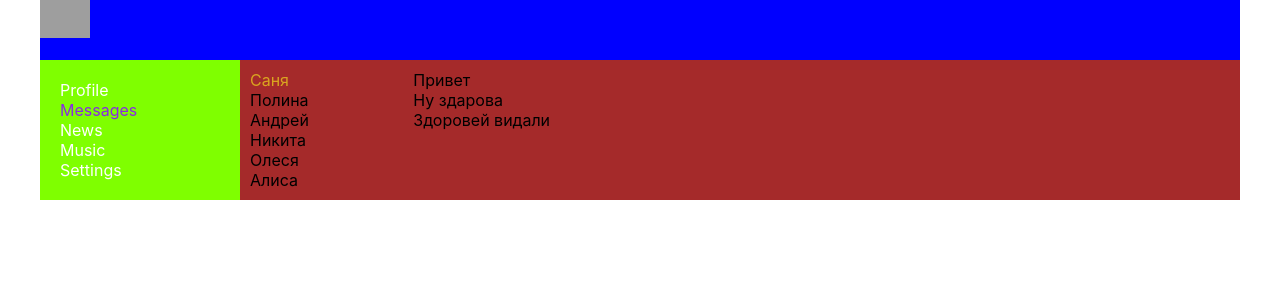
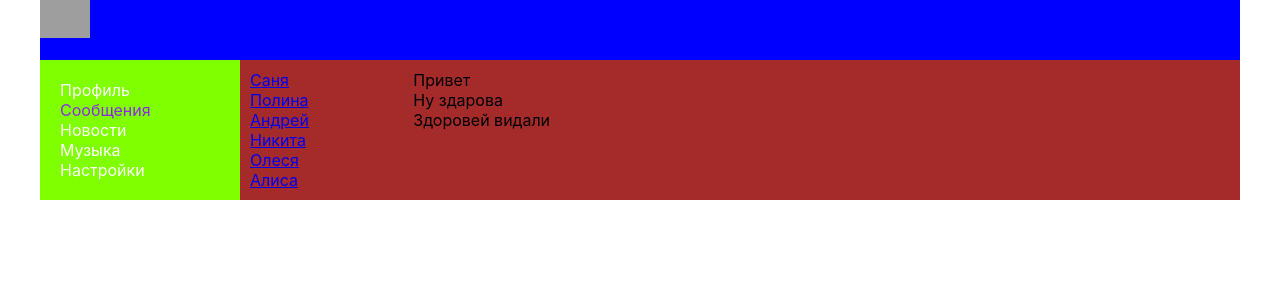
Before and after one commit to BSstart2017/Proekt, a React (Create React App) app: page /Dialogs in a window 1280 px wide. Shown: the top 300 px of the page. Built offline with nearby package versions, Linux system fonts and the light colour scheme; grey boxes are pictures that could not be loaded.

Commit message:
Konec_22

```diff
--- a/src/Components/Dialogs/Dialogs.js
+++ b/src/Components/Dialogs/Dialogs.js
@@ -1,16 +1,29 @@
 import React from "react";
 import s from './Dialogs.module.css';
+import {NavLink} from "react-router-dom";
 
 const Dialogs = () => {
     return (
         <div className={s.Dialogs}>
             <div className={s.DialogsItem}>
-                <div className={s.Dialog + ' ' + s.activeItem}>Саня</div>
-                <div className={s.Dialog}>Полина</div>
-                <div className={s.Dialog}>Андрей</div>
-                <div className={s.Dialog}>Никита</div>
-                <div className={s.Dialog}>Олеся</div>
-                <div className={s.Dialog}>Алиса</div>
+                <div className={s.Dialog}>
+                    <NavLink to='/dialogs/1'>Саня</NavLink>
+                </div>
+                <div className={s.Dialog}>
+                    <NavLink to='/dialogs/2'>Полина</NavLink>
+                </div>
+                <div className={s.Dialog}>
+                    <NavLink to='/dialogs/3'>Андрей</NavLink>
+                </div>
+                <div className={s.Dialog}>
+                    <NavLink to='/dialogs/4'>Никита</NavLink>
+                </div>
+                <div className={s.Dialog}>
+                    <NavLink to='/dialogs/5'>Олеся</NavLink>
+                </div>
+                <div className={s.Dialog}>
+                    <NavLink to='/dialogs/6'>Алиса</NavLink>
+                </div>
             </div>
             <div className={s.Messages}>
                 <div className={s.Message}>Привет</div>
--- a/src/Components/Dialogs/Dialogs.module.css
+++ b/src/Components/Dialogs/Dialogs.module.css
@@ -3,15 +3,13 @@ display: grid;
     grid-template-columns: 2fr 10fr;
 
     padding: 10px;
+
 }
 
 .DialogsItem{
 
 }
 
-.DialogsItem .activeItem{
-    color: goldenrod;
-}
 
 .Messages{
 
--- a/src/Components/Music/Music.js
+++ b/src/Components/Music/Music.js
@@ -4,7 +4,7 @@ import s from './Music.module.css';
 const Music = () => {
     return (
         <div>
-            Music
+            Музыка
         </div>
     )
 }
--- a/src/Components/Navbar/Navbar.js
+++ b/src/Components/Navbar/Navbar.js
@@ -7,19 +7,19 @@ const Navbar = () => {
         <nav className={s.nav}>
             <div>
                 <div className={s.item}>
-                    <NavLink to='/Profile' activeClassName={s.activeLink}>Profile</NavLink>
+                    <NavLink to='/Profile' activeClassName={s.activeLink}>Профиль</NavLink>
                 </div>
                 <div className={s.item}>
-                    <NavLink to='/Dialogs' activeClassName={s.activeLink}>Messages</NavLink>
+                    <NavLink to='/Dialogs' activeClassName={s.activeLink}>Сообщения</NavLink>
                 </div>
                 <div className={s.item}>
-                    <NavLink to='/News' activeClassName={s.activeLink}>News</NavLink>
+                    <NavLink to='/News' activeClassName={s.activeLink}>Новости</NavLink>
                 </div>
                 <div className={s.item}>
-                    <NavLink to='/Music' activeClassName={s.activeLink}>Music</NavLink>
+                    <NavLink to='/Music' activeClassName={s.activeLink}>Музыка</NavLink>
                 </div>
                 <div className={s.item}>
-                    <NavLink to="/Settings" activeClassName={s.activeLink}>Settings</NavLink>
+                    <NavLink to="/Settings" activeClassName={s.activeLink}>Настройки</NavLink>
                 </div>
             </div>
         </nav>
```
Also changed, not shown: 1 other file (tests, documents, lock files or other folders).
